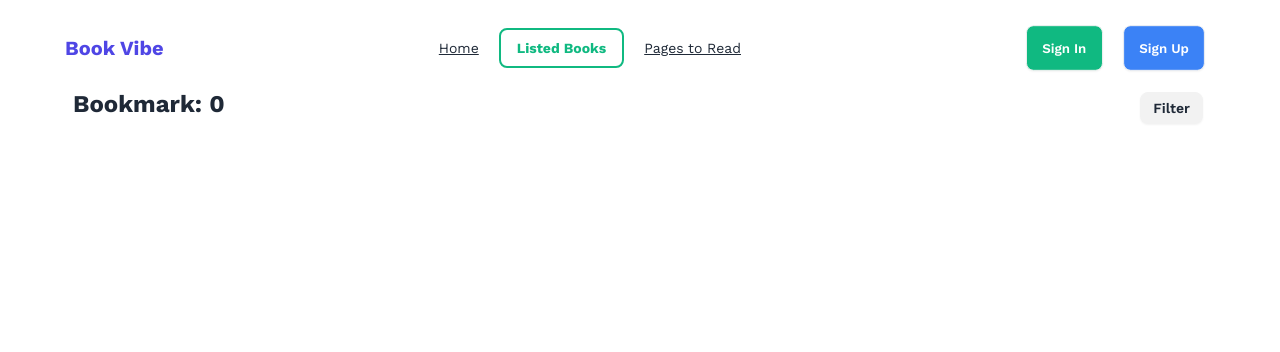
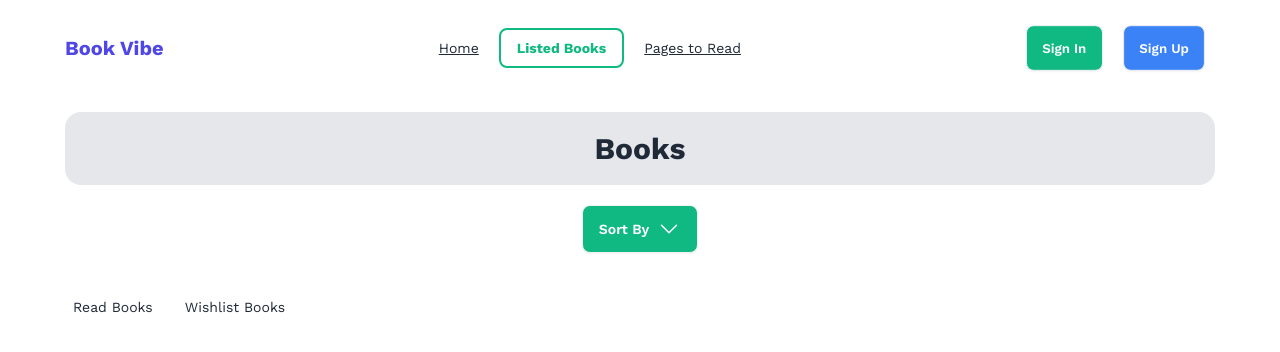
Before and after one commit to Nisha0202/book_vibe, a React (Vite) app: page /bookmark in a window 1280 px wide. Shown: the top 352 px of the page. Built offline with nearby package versions, Linux system fonts and the light colour scheme.

Commit message:
Read and wishlist page set as child

```diff
--- a/src/App.css
+++ b/src/App.css
@@ -48,9 +48,20 @@ font-family: "Inter", sans-serif;
 }
 
 
+
 .link-active {
   color: #10b981; /* Active link color */
   border: 2px solid #10b981;
   font-weight: bold;
 
 }
+.link2-active {
+  color: #343434;
+  border-top: 1px solid #343434;
+  border-right: 1px solid #343434;
+  border-left: 1px solid #343434;
+  border-top-left-radius: 10px;
+  border-top-right-radius: 10px;
+  font-weight: normal;
+
+}
--- a/src/components/BookList.jsx
+++ b/src/components/BookList.jsx
@@ -26,7 +26,7 @@ export default function BookList() {
             gap-4 mt-8 p-4 md:p-0'>
                 {books.map((book) => (
 
-                    <Link to={`/book_details/${book.bookId}`}>
+                    <Link key={book.bookId} to={`/book_details/${book.bookId}`}>
 
                         <div key={book.bookId} className='lexend'>
 
--- a/src/components/CardDetails.jsx
+++ b/src/components/CardDetails.jsx
@@ -24,9 +24,6 @@ export default function CardDetails() {
   const handleAdd = () => {
 
     saveDataLocal(id);
-
-
-
     if (!isClicked) {
       setIsClicked(true);
       toast('Added to read!', {
@@ -46,7 +43,7 @@ export default function CardDetails() {
 
 
   return (
-    <div className='border-[1px] border-black my-4 px-2 lg:px-0'>
+    <div className=' my-4 px-2 lg:px-0'>
       <div className='grid grid-cols-1 md:grid-cols-2 gap-4 md:gap-8 h-full'>
         <div className='lg:w-full w-full lg:h-[610px] h-80 md:w-72 mx-auto lg:mx-0 rounded-2xl' >
           <img src={book.image} alt="" className='w-full h-full rounded-2xl border-[2px] border-base-400 object-fill' />
@@ -57,7 +54,7 @@ export default function CardDetails() {
         <div className='w-full'>
 
 
-          <div class="flex flex-col w-full gap-2">
+          <div className="flex flex-col w-full gap-2">
             <h1 className=' playful md:text-4xl text-xl font-bold text-black'>{book.bookName}</h1>
             <div className='flex flex-col gap-4'>
               <p className='text-gray-600 text-base font-semibold lexend'>By: {book.author}</p>
@@ -70,26 +67,41 @@ export default function CardDetails() {
                 <span className="inline-block bg-gray-200 rounded-full px-3 py-2 text-sm  text-emerald-500 ">#{book.tags[1]}</span>
 
               </div>
+              <table className='max-w-60 text-xs h-32'>
+                <tbody>
+                  <tr>
+                    <td>Number of Pages:</td>
+                    <th>{book.totalPages}</th>
+                  </tr>
+                  <tr>
+                    <td>Publisher:</td>
+                    <th>{book.publisher}</th>
+                  </tr>
+                  <tr>
+                    <td>Year of Publishing:</td>
+                    <th>{book.yearOfPublishing}</th>
+                  </tr>
+                  <tr>
+                    <td>Rating:</td>
+                    <th>{book.rating}</th>
+                  </tr>
+                </tbody>
+              </table>
 
-                <table className='max-w-60 text-xs h-32'>
-                  <tr> <td>Number of Pages:</td>   <th>{book.totalPages}</th> </tr>
-                  <tr> <td>Publisher:</td>   <th>{book.publisher}</th> </tr>
-                  <tr> <td>Year of Publishing:</td>   <th>{book.yearOfPublishing}</th> </tr>
-                  <tr> <td>Rating:</td>   <th>{book.rating}</th> </tr>
-
-                </table>
 
             </div>
 
-          </div>
 
             {/* read */}
-        <div className='flex items-center'>
+            <div className='flex items-center mt-2'>
               <button className='btn btn-outline' onClick={handleAdd}>
                 {isClicked ? 'Already Read' : 'Read'}
               </button>
             </div>
           </div>
+        </div>
+
+
 
 
 
--- /dev/null
+++ b/src/components/Read.jsx
@@ -0,0 +1,7 @@
+import React from 'react'
+
+export default function Read() {
+  return (
+    <div>Read</div>
+  )
+}
--- /dev/null
+++ b/src/components/Wishlist.jsx
@@ -0,0 +1,7 @@
+import React from 'react'
+
+export default function Wishlist() {
+  return (
+    <div>Wishlist</div>
+  )
+}
--- a/src/main.jsx
+++ b/src/main.jsx
@@ -11,7 +11,8 @@ import Pages from './pages/Pages';
 import ErrorPage from './components/ErrorPage';
 import CardDetails from './components/CardDetails'
 import Bookmark from './pages/Bookmark';
-
+import Read from './components/Read';
+import Wishlist from './components/Wishlist';
 
 
 const router = createBrowserRouter([
@@ -36,8 +37,17 @@ const router = createBrowserRouter([
       {
         path: "/bookmark",
         element: <Bookmark/>,
-        loader: ()=> fetch('../book.json')
-
+        loader: ()=> fetch('../book.json'),
+        children: [
+          {
+            path: "read",
+            element: <Read />
+          },
+          {
+            path: "wishlist",
+            element: <Wishlist />
+          }
+        ]
       },
 
 
--- a/src/pages/Bookmark.jsx
+++ b/src/pages/Bookmark.jsx
@@ -1,62 +1,75 @@
 import React, { useEffect, useState } from 'react';
-import { useLoaderData } from 'react-router-dom';
+import { useLoaderData, useParams, Route, Routes } from 'react-router-dom';
 import { getStoredData } from '../components/utility/saveDataLocal';
+import { NavLink } from 'react-router-dom';
+import Read from '../components/Read';
+
+import Wishlist from '../components/Wishlist';
 
 export default function Bookmark() {
   const [fav, setFav] = useState([]);
   const [display, setDisplay] = useState([]);
-    const genres = useLoaderData();
-    let applied = [];
 
+  const data = useLoaderData();
+  const { id } = useParams();
 
-    const handleFilter = filter => {
-        if(filter === 'all'){
-          setDisplay(fav);
-        } else if(filter === 'romance'){
-          const romance = fav.filter(genre => genre.name === 'Romance');
-          setDisplay(romance);
-        }
-      }
+  // 'books' is a property of 'data'
+  const { books } = data;
 
 
   useEffect(() => {
     const storedFav = getStoredData();
-        if (genres.length > 0) {
     const storedFavIds = storedFav.map(id => parseInt(id, 10));
-          const applied = genres.filter(genre => storedFavIds.includes(genre.id));
+    const applied = books.filter(book => storedFavIds.includes(book.bookId));
     setFav(applied);
     setDisplay(applied);
-        }
-      }, [genres]);
+  }, [books]);
 
+  console.log(fav);
 
   return (
 
-        <div className='px-2' style={{ height: 'calc(100vh - 310px)' }} >
-            <div>
-                <div className='flex justify-between'>
-                    <div>
-                        <h1 className='font-bold text-2xl'>Bookmark: {fav.length}</h1>
+    <div className='lg:px-0 px-2 my-6' >
+
+      <div className=' grid place-items-center'>
+        <div className='bg-gray-200 w-full h-full md:rounded-2xl  p-4'>
+          <div className='lg:text-3xl/snug font-bold  text-xl/snug w-full grid place-items-center text-center '>
+            Books
+
           </div>
-                    <div className="dropdown dropdown-hover">
-                        <div tabIndex={0} role="button" className="btn btn-sm m-1">Filter</div>
+        </div>
+        <div className="dropdown dropdown-end my-4">
+          <div tabIndex={0} role="button" className="btn btn-md text-white m-1 bg-emerald-500">Sort By <svg width="24" height="24" viewBox="0 0 24 24" fill="none" xmlns="http://www.w3.org/2000/svg">
+            <path d="M19.5 8.25L12 15.75L4.5 8.25" stroke="white" stroke-width="1.5" stroke-linecap="round" stroke-linejoin="round" />
+          </svg>
+          </div>
           <ul tabIndex={0} className="dropdown-content z-[1] menu p-2 shadow bg-base-100 rounded-box w-52">
-                            <li ><a onClick={()=>handleFilter('romance')}>Romance</a></li>
-                            <li ><a onClick={()=>handleFilter('all')} >All</a></li>
+            <li ><a onClick={() => handleFilter('romance')}>Romance</a></li>
+            <li ><a onClick={() => handleFilter('all')} >All</a></li>
+          </ul>
+        </div>
+      </div>
+
+      <div className='navbar px-0'>
+        <ul class="menu menu-horizontal gap-4 *:p-2 px-0">
+          <NavLink className={({ isActive }) => (isActive ? "link2-active" : "link")} to={'/bookmark/read'} style={{ textDecoration: 'none' }} >Read Books</NavLink>
+          <NavLink className={({ isActive }) => (isActive ? "link2-active" : "link")} to={'/bookmark/wishlist'} style={{ textDecoration: 'none' }}>Wishlist Books</NavLink>
         </ul>
       </div>
 
-
+{/* view read or wishlist */}
+      <div className='view'>
+        <Routes>
+          <Route path="read" element={<Read />} />
+          <Route path="wishlist" element={<Wishlist />} />
+        </Routes>
       </div>
 
-                <div> <ul>
-                    {
-                        display.map(fav => <li className='mt-2' key={fav.id}>{fav.name}</li>)
+
+
+
+
+
+
+    </div >);
 }
-
-                </ul></div>
-
-            </div>
-
-        </div>);
-}
```
Lines whose indentation alone changed are shown as unchanged.
